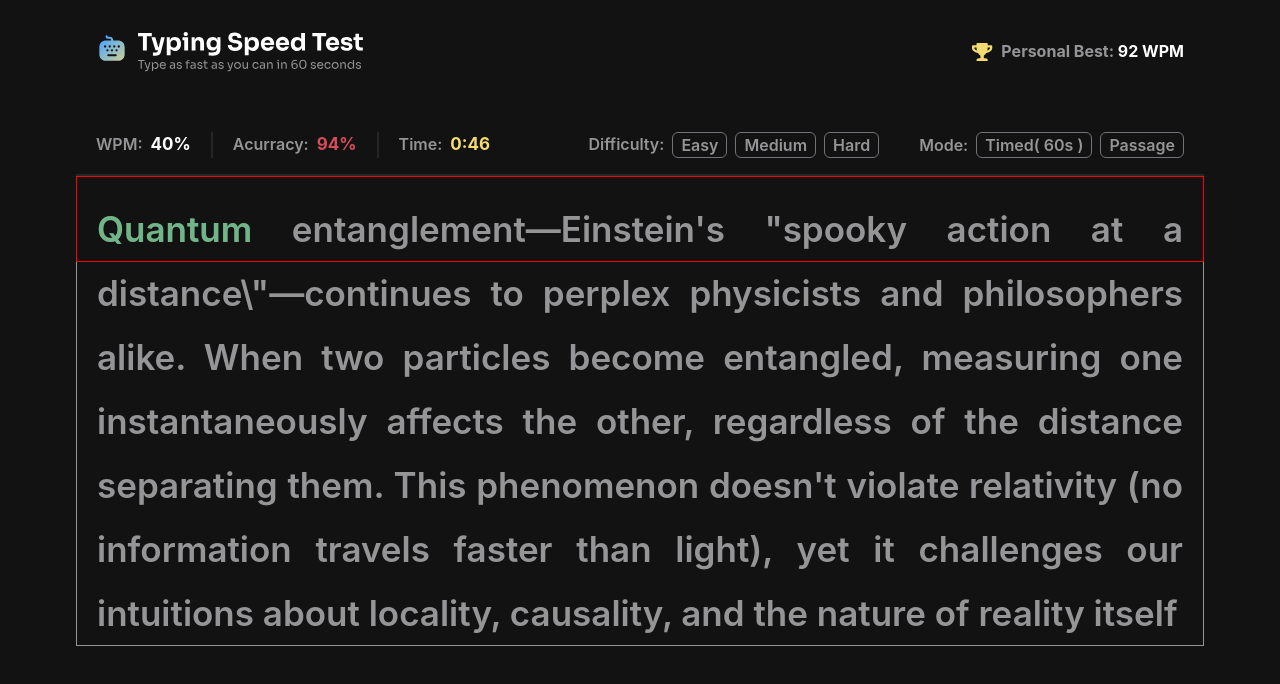
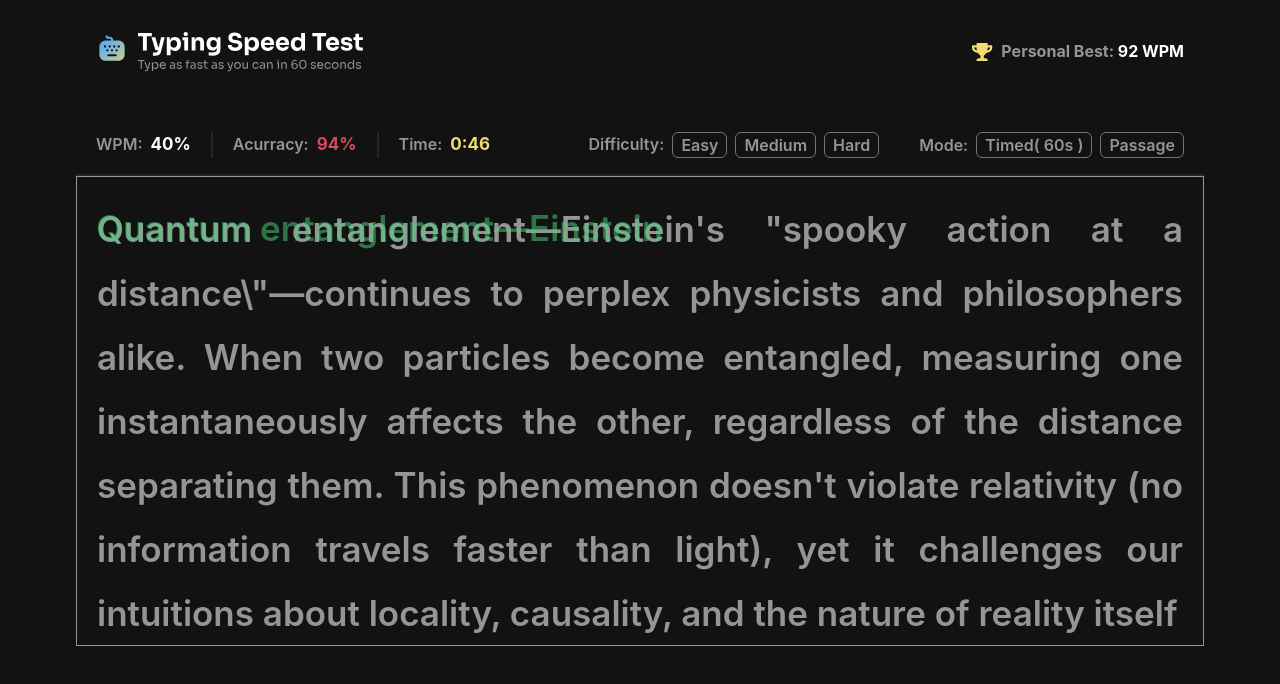
Before and after one commit to chinaza-Sommie/FM-Hackathon-project, a React (Create React App) app: page / in a window 1280 px wide. Shown: the top 684 px of the page. Built offline with nearby package versions, Linux system fonts and the light colour scheme.

Commit message:
home component separation

```diff
--- a/src/pages/home.js
+++ b/src/pages/home.js
@@ -62,10 +62,20 @@ function App() {
               yet it challenges our intuitions about locality, causality, and the nature of reality itself
             </div>
 
-            {/* <form className='absolute top-0 w-[100%] border border-[red] text-[hsl(140,63%,57%)] font-semibold text-[35px] px-5 pt-5 leading-16 text-justify border border-red'> */}
-              <input autoFocus type='text' placeholder='Quantum '
-              className='absolute top-0 w-[100%] border border-[red] text-[hsl(140,63%,57%)] font-semibold text-[35px] px-5 pt-5 leading-16 text-justify border border-red caret-[hsl(240,1%,59%)] outline-none' style={{caretShape:'5px'}}/>
-            {/* </form> */}
+            <textarea
+              placeholder="Quantum entanglement—Einstein"
+              className="
+                absolute top-0 w-full h-full
+                text-[hsl(140,63%,57%)]
+                font-semibold text-[35px]
+                px-5 pt-5 leading-16 text-justify
+                border-0 resize-none
+                outline-none focus:outline-none focus:ring-0
+                caret-[hsl(240,1%,59%)]
+                bg-transparent
+              "
+            />
+
         </div>
       </div>
   );
```
